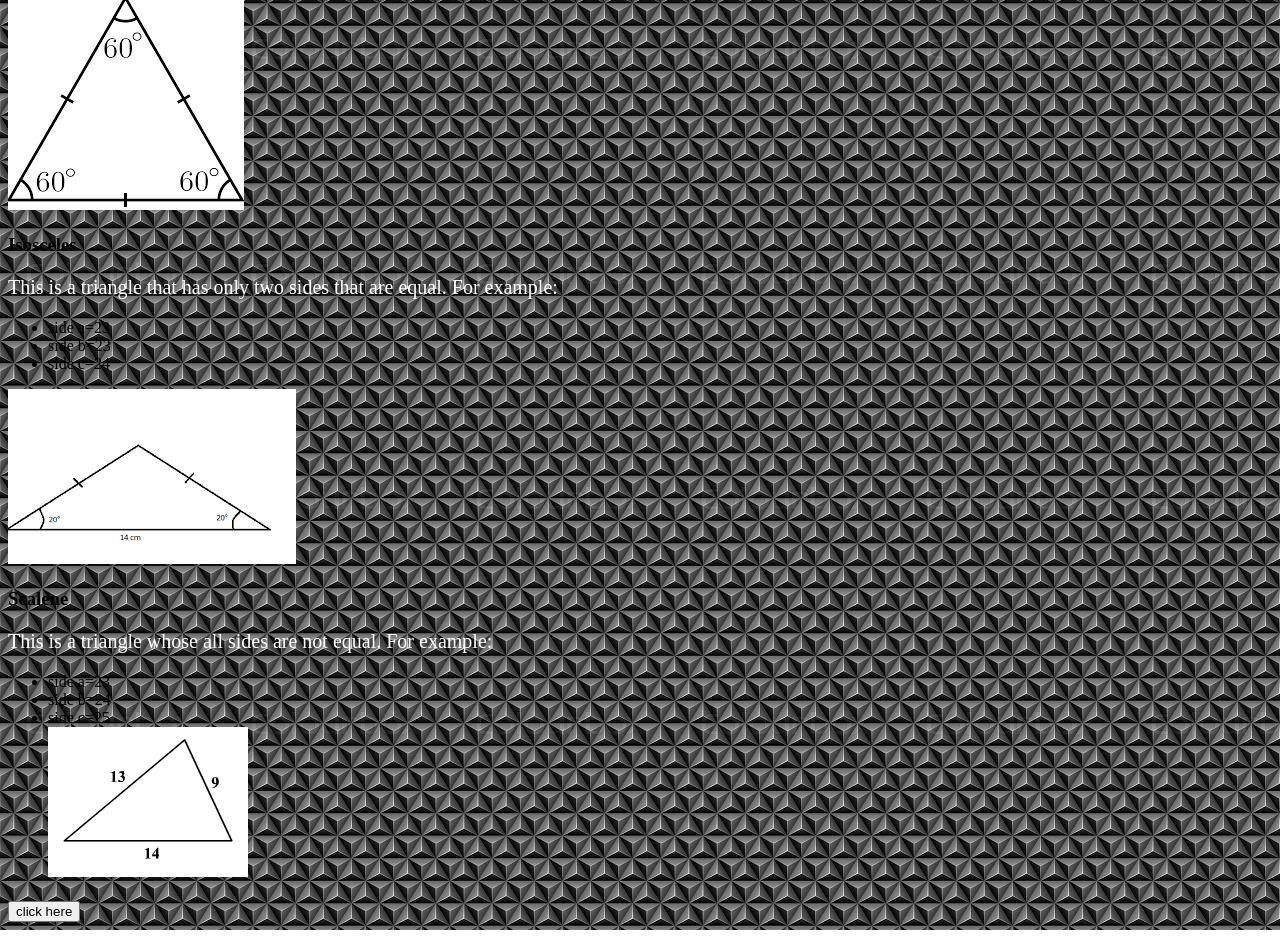
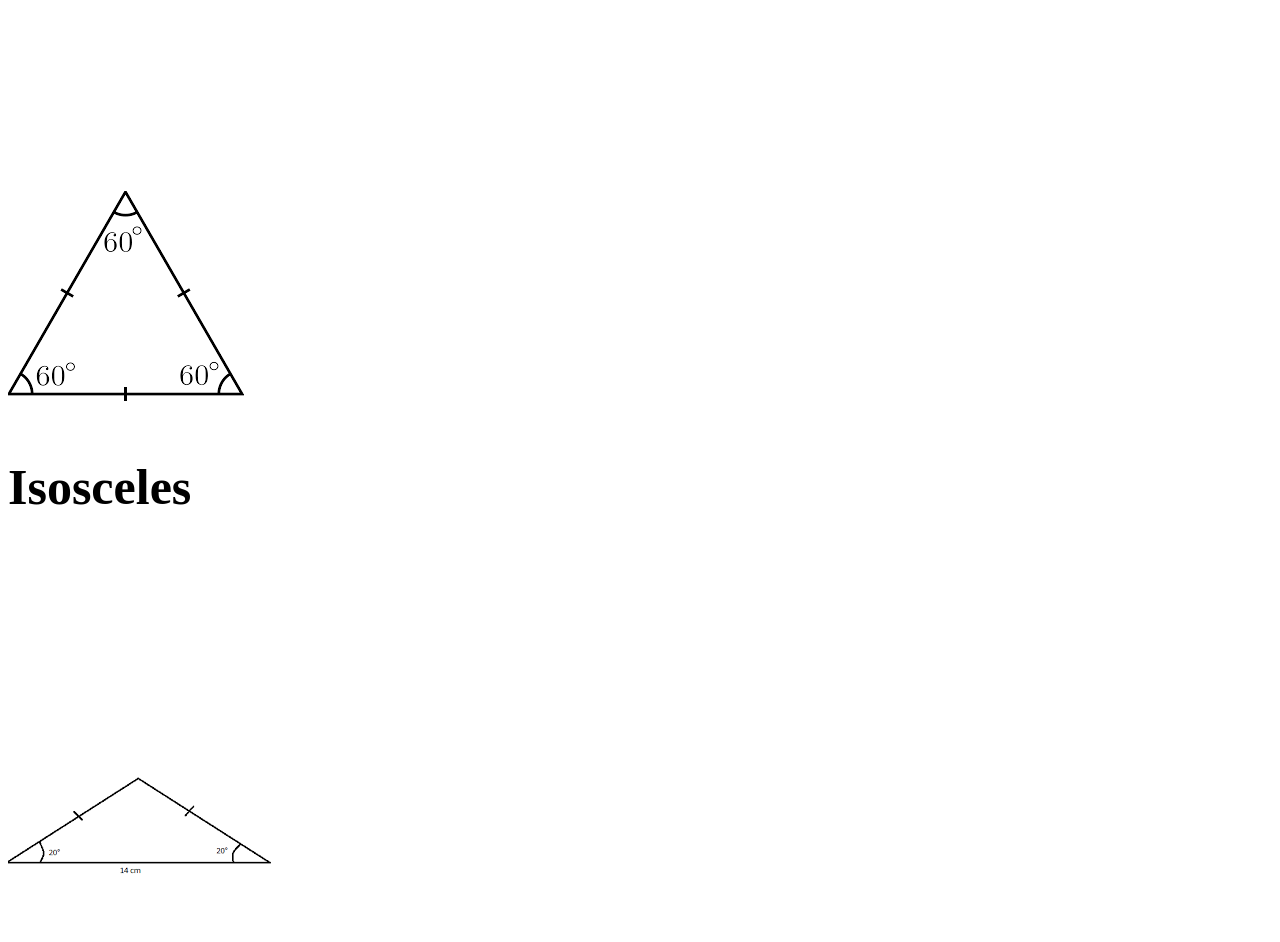
Before and after one commit to maurinesinami/Triangle-tracker, a plain HTML site: page index.html in a window 1280 px wide. Shown: the part 739-1681 px from the top of the page. Drawn offline with Linux system fonts and the light colour scheme; files whose address does not match are found by name.

Commit message:
add whole page

```diff
--- a/css/styles.css
+++ b/css/styles.css
@@ -6,10 +6,18 @@ color: white;
 }
 h2{
   color: black;
-  font-size: 60px;
+  font-size: 80px;
   font-style: italic;
 
 }
 h3{
 color: black;
+font-size: 50px;
 }
+ul{
+  color: white;
+}
+body{
+  background-attachment: fixed;
+
+}
--- a/index.html
+++ b/index.html
@@ -11,7 +11,7 @@
     </script>
     <style>
     body{
-      background-image: url("/home/maurine/Triangle-tracker/images/triangle.png");
+      background-image: url("");
     }
 
     </style>
@@ -30,6 +30,9 @@
   <div class="tri">
   <h3>Equilateral</h3>
   <p>This is a triangle which hat all the sides equal.
+  </p>
+  <p>
+
   For example:
 <ul>
   <li>side a =23</li>
@@ -42,6 +45,8 @@
 
 <h3>Isosceles</h3>
 <p>This is a triangle that has only two sides that are equal.
+</p>
+<p>
 For example:
 <ul>
   <li>side a=23</li>
@@ -52,6 +57,8 @@ For example:
 </p>
 <h3>Scalene</h3>
 <p>This is a triangle whose all sides are not equal.
+</p>
+<p>
 For example:
 <ul>
   <li>side a=23</li>
```
Also changed, not shown: images/crop.jpeg (added), images/seamless-triangle-pattern.png (added), images/tracker.jpeg (added), images/tri.jpeg (added).
